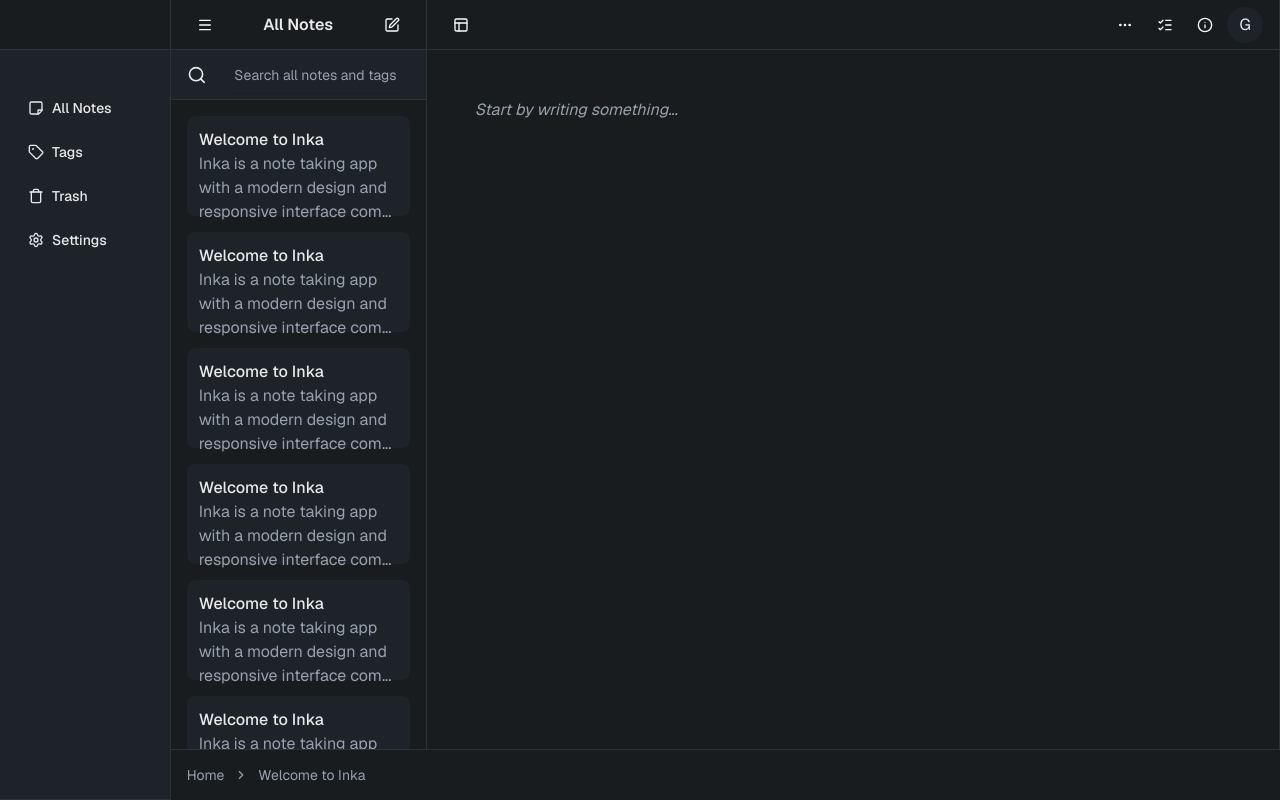
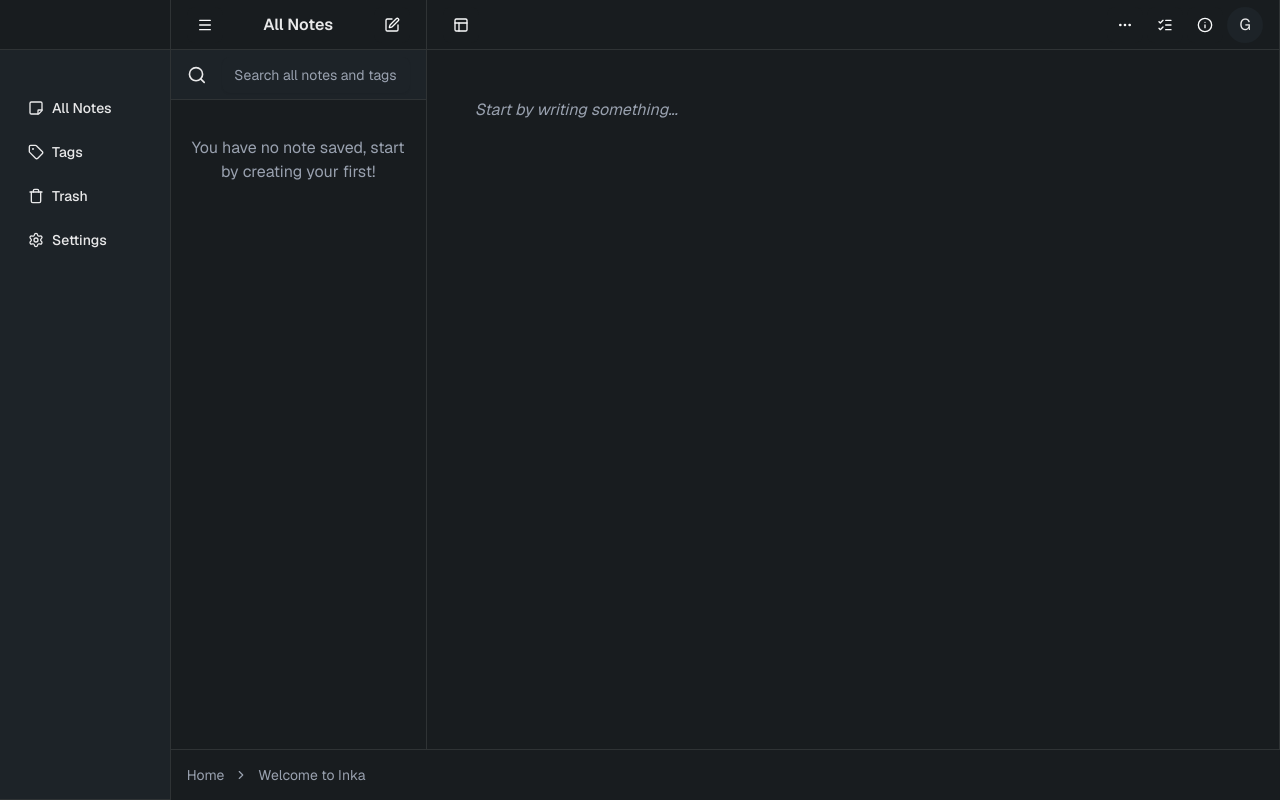
Before and after one commit to crstelli/inka, a Next.js app: page / in a window 1280 px wide. Built offline with nearby package versions, Linux system fonts and the light colour scheme.

Commit message:
Implemented note type for Typescript and empty notes placeholder

```diff
--- /dev/null
+++ b/components/NotePlaceholder.tsx
@@ -0,0 +1,7 @@
+function NotePlaceholder() {
+  return (
+    <div className="text-center mt-5 text-muted-foreground">You have no note saved, start by creating your first!</div>
+  );
+}
+
+export { NotePlaceholder };
--- a/components/Notes.tsx
+++ b/components/Notes.tsx
@@ -1,21 +1,14 @@
+import type { Note as NoteType } from "@/lib/noteType";
+
 import { Note } from "./Note";
+import { NotePlaceholder } from "./NotePlaceholder";
+
+const notes: NoteType[] = [];
 
 function Notes() {
   return (
     <div className="p-4 flex flex-col gap-4 overflow-auto">
-      <Note />
-      <Note />
-      <Note />
-      <Note />
-      <Note />
-      <Note />
-      <Note />
-      <Note />
-      <Note />
-      <Note />
-      <Note />
-      <Note />
-      <Note />
+      {notes.length > 0 ? notes.map((n) => <Note key={n.id} />) : <NotePlaceholder />}
     </div>
   );
 }
--- /dev/null
+++ b/lib/noteType.ts
@@ -0,0 +1,4 @@
+export interface Note {
+  id: number;
+  content: string;
+}
```
